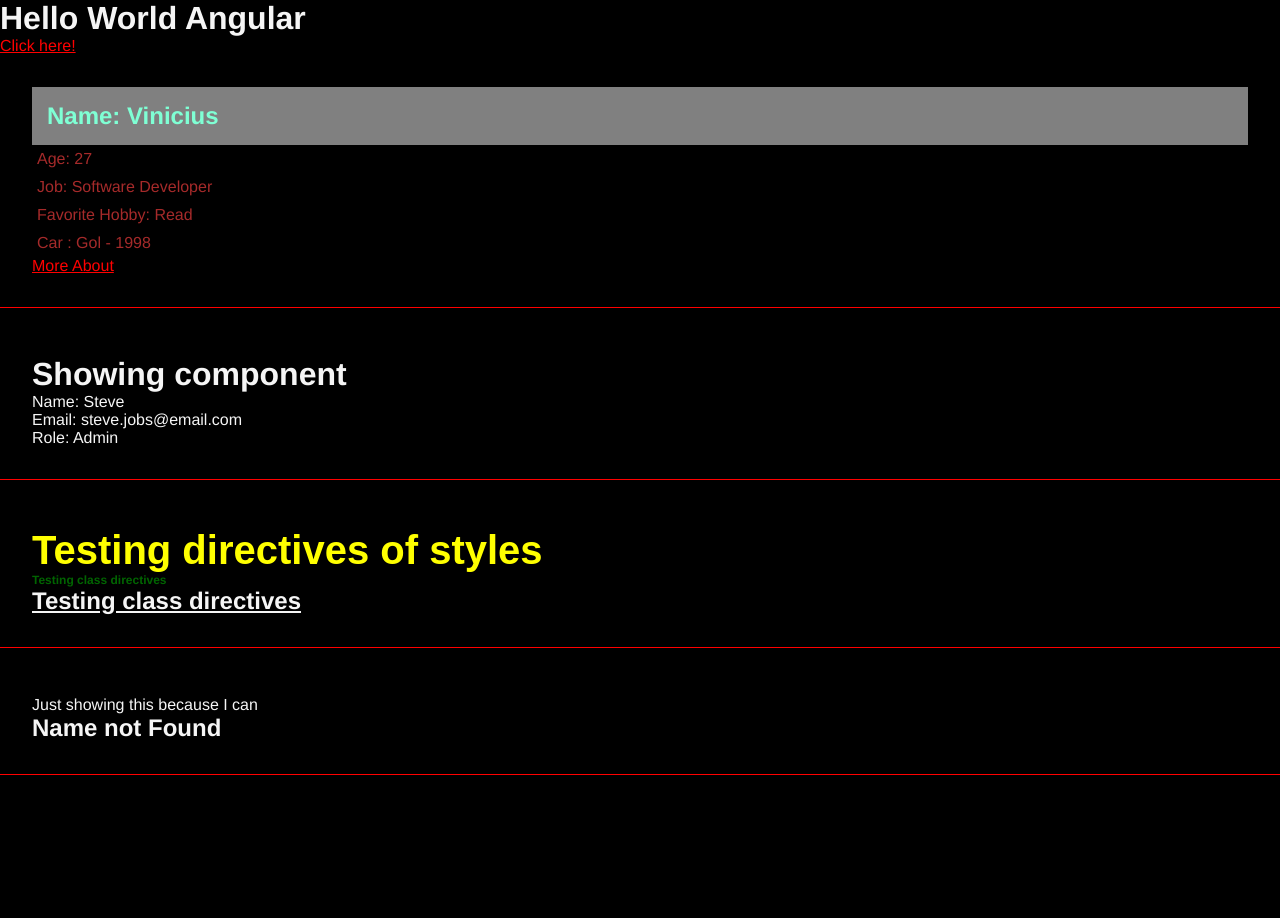
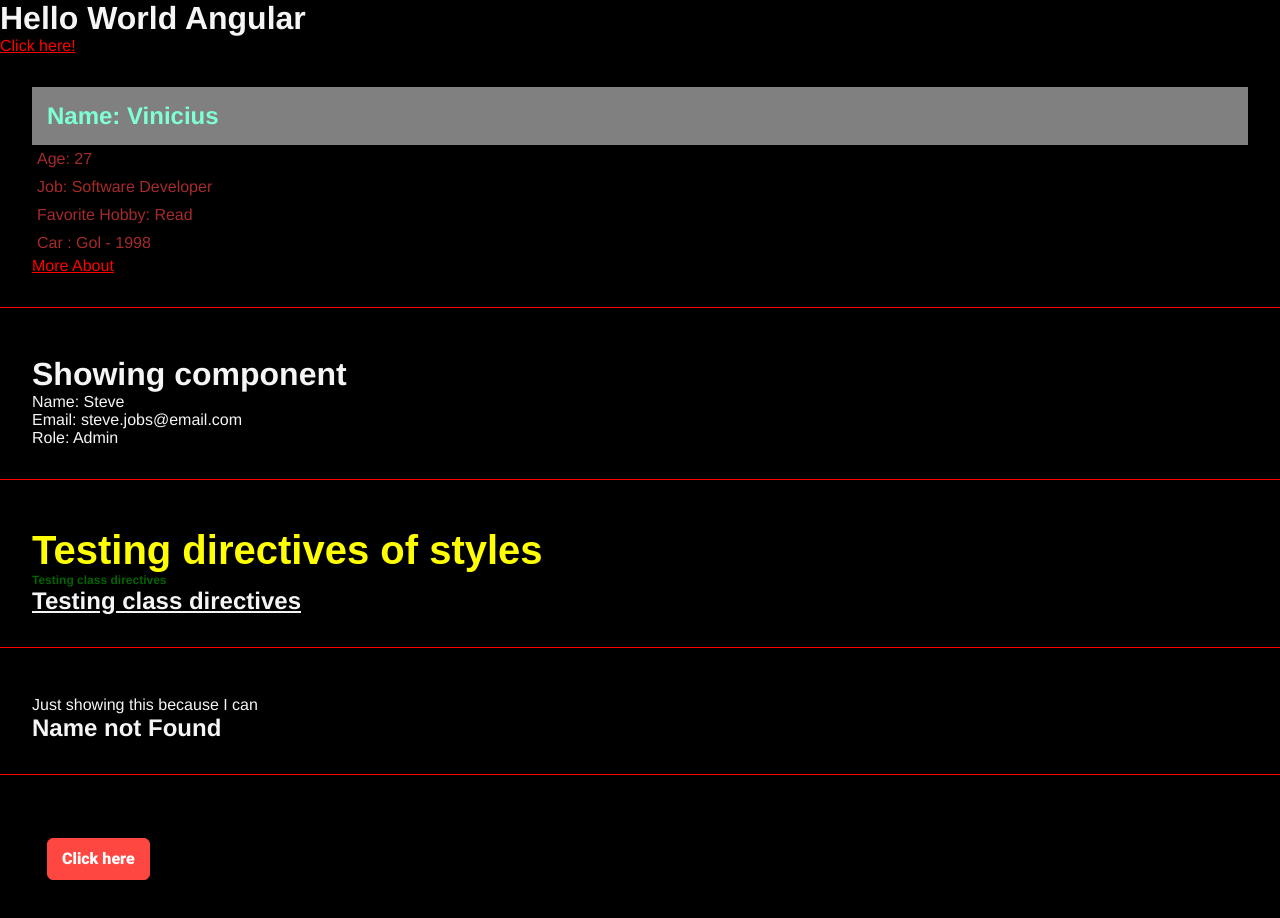
Before and after one commit to vinifoga/angular-learning, an Angular app: page / in a window 1280 px wide. Shown: the top 918 px of the page. Built offline with nearby package versions, Linux system fonts and the light colour scheme.

Commit message:
working with events

```diff
--- a/src/app/app.component.html
+++ b/src/app/app.component.html
@@ -6,3 +6,4 @@
 <app-parent-data [name] = "userName" [userData]="userData"></app-parent-data>
 <app-directives></app-directives>
 <app-if-render></app-if-render>
+<app-events></app-events>
--- a/src/app/app.module.ts
+++ b/src/app/app.module.ts
@@ -6,6 +6,7 @@
 import { ParentDataComponent } from './components/parent-data/parent-data.component';
 import { DirectivesComponent } from './components/directives/directives.component';
 import { IfRenderComponent } from './components/if-render/if-render.component';
+import { EventsComponent } from './components/events/events.component';
 
 @NgModule({
   declarations: [
@@ -13,7 +14,8 @@
     FirstComponentComponent,
     ParentDataComponent,
     DirectivesComponent,
-    IfRenderComponent
+    IfRenderComponent,
+    EventsComponent
   ],
   imports: [
     BrowserModule
--- /dev/null
+++ b/src/app/components/events/events.component.css
@@ -0,0 +1,36 @@
+button {
+  background: #FF4742;
+  border: 1px solid #FF4742;
+  border-radius: 6px;
+  box-shadow: rgba(1, 1, 1, 0.1) 1px 2px 4px;
+  box-sizing: border-box;
+  color: #FFFFFF;
+  cursor: pointer;
+  display: inline-block;
+  font-family: nunito,roboto,proxima-nova,"proxima nova",sans-serif;
+  font-size: 16px;
+  font-weight: 800;
+  line-height: 16px;
+  min-height: 40px;
+  outline: 0;
+  padding: 12px 14px;
+  text-align: center;
+  text-rendering: geometricprecision;
+  text-transform: none;
+  user-select: none;
+  -webkit-user-select: none;
+  touch-action: manipulation;
+  vertical-align: middle;
+  margin: 15px;
+}
+
+button:hover,
+button:active {
+  background-color: initial;
+  background-position: 0 0;
+  color: #FF4742;
+}
+
+button:active {
+  opacity: .5;
+}
--- /dev/null
+++ b/src/app/components/events/events.component.html
@@ -0,0 +1,4 @@
+<div class="class">
+    <button (click)="showMessage()">Click here</button>
+    <p *ngIf="show">Showing Message!</p>
+</div>
--- /dev/null
+++ b/src/app/components/events/events.component.ts
@@ -0,0 +1,16 @@
+import { Component } from '@angular/core';
+
+@Component({
+  selector: 'app-events',
+  templateUrl: './events.component.html',
+  styleUrls: ['./events.component.css']
+})
+export class EventsComponent {
+  show:boolean = false;
+
+  showMessage(): void {
+    this.show = !this.show; //toggle
+
+  }
+
+}
```
Also changed, not shown: 1 other file (tests, documents, lock files or other folders).
